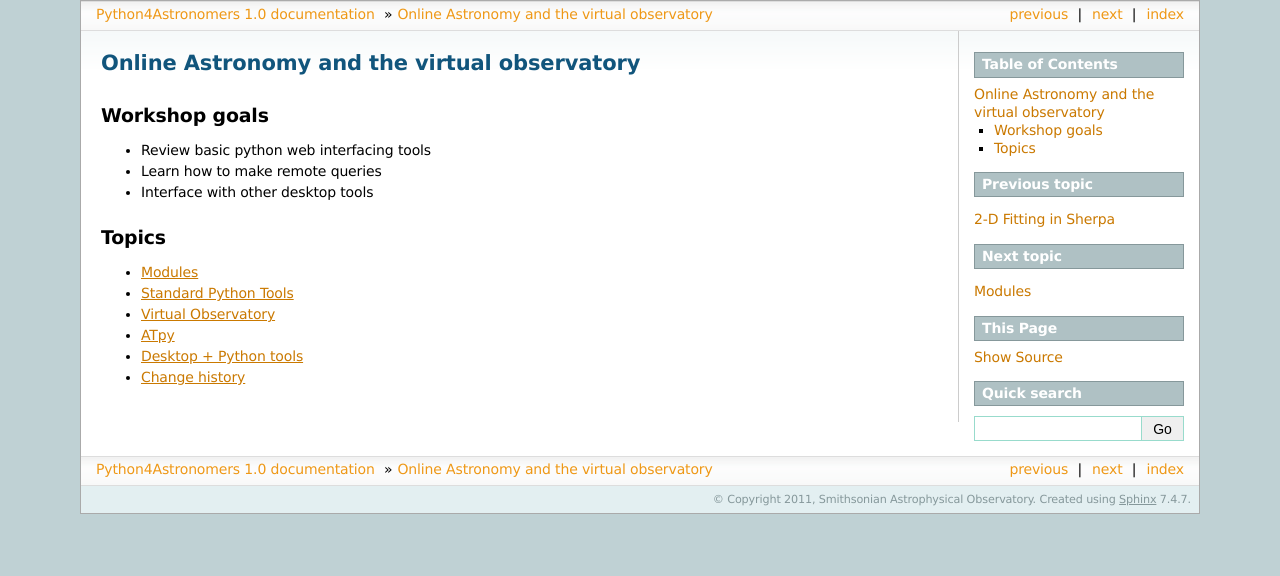
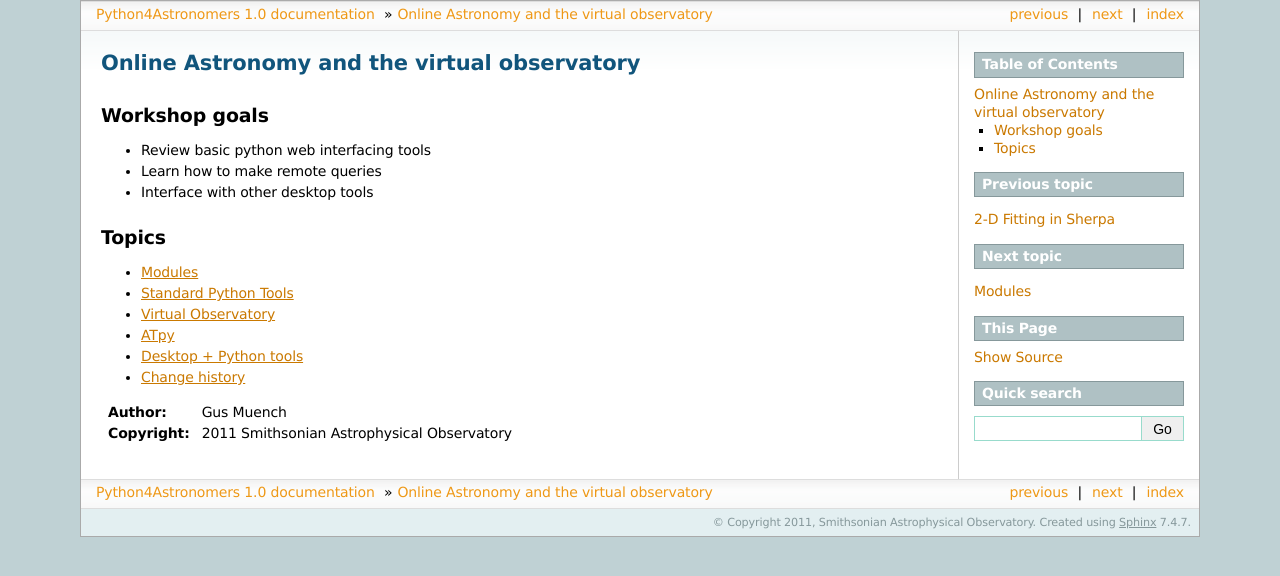
Before and after one commit to python4astronomers/python4astronomers, a Sphinx documentation site: the page built from source/vo/vo.rst, in a window 1280 px wide. Shown: the top 576 px of the page. Built offline with Sphinx 7.4.7, drawn with Linux system fonts in a browser that asks for light colours; formulas are drawn with MathJax 3.

Commit message:
repair name/copyright

```diff
--- a/source/vo/vo.rst
+++ b/source/vo/vo.rst
@@ -24,3 +24,6 @@
    atpy.rst
    desktop.rst
    changes.rst
+
+:Author: Gus Muench
+:Copyright: 2011 Smithsonian Astrophysical Observatory
```
